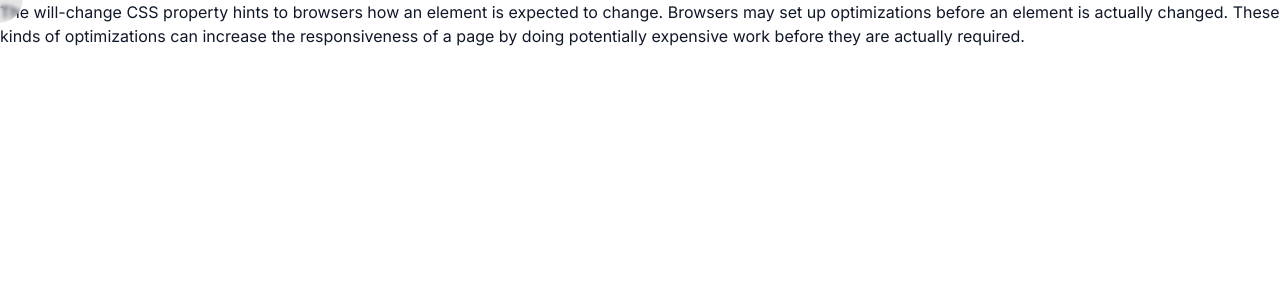
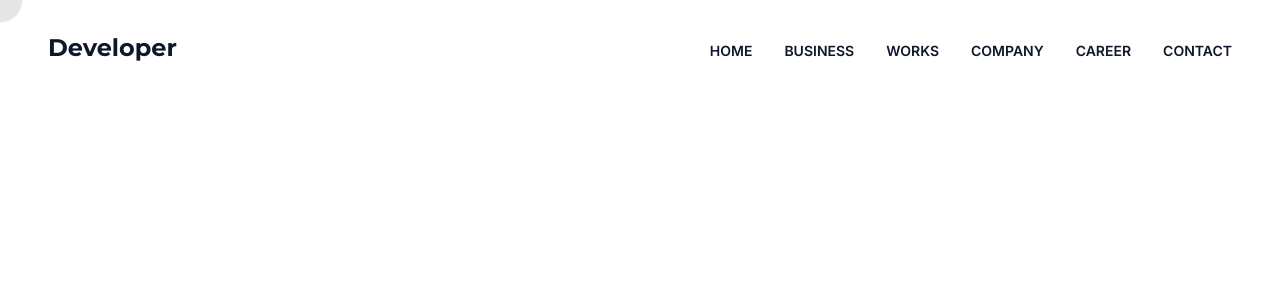
Before and after one commit to buiquockhai/built-in-components, a Next.js app: page / in a window 1280 px wide. Shown: the top 300 px of the page. Built offline with nearby package versions, Linux system fonts and the light colour scheme; no server answers.

Commit message:
feat: update header

```diff
--- /dev/null
+++ b/src/components/header/index.tsx
@@ -0,0 +1,31 @@
+import Link from 'next/link'
+
+export function Header() {
+  return (
+    <header className='px-12 py-6'>
+      <nav className='flex mt-2 items-baseline justify-between'>
+        <div className='font-bold font-mono text-2xl'>Developer</div>
+        <ul className='flex list-none text-sm font-semibold gap-8'>
+          <li className='hover:text-gray-500 transition-all duration-300'>
+            <Link href='/'>HOME</Link>
+          </li>
+          <li className='hover:text-gray-500 transition-all duration-300'>
+            <Link href='/'>BUSINESS</Link>
+          </li>
+          <li className='hover:text-gray-500 transition-all duration-300'>
+            <Link href='/'>WORKS</Link>
+          </li>
+          <li className='hover:text-gray-500 transition-all duration-300'>
+            <Link href='/'>COMPANY</Link>
+          </li>
+          <li className='hover:text-gray-500 transition-all duration-300'>
+            <Link href='/'>CAREER</Link>
+          </li>
+          <li className='hover:text-gray-500 transition-all duration-300'>
+            <Link href='/'>CONTACT</Link>
+          </li>
+        </ul>
+      </nav>
+    </header>
+  )
+}
--- a/src/layouts/cursor.tsx
+++ b/src/layouts/cursor.tsx
@@ -18,12 +18,30 @@ export function Cursor() {
       positionRef.current.mouseY = event.y
     }
 
+    const mouseOver = () => {
+      cursor.current?.firstElementChild?.classList.add('cursor-inner-active')
+    }
+
+    const mouseOut = () => {
+      cursor.current?.firstElementChild?.classList.remove('cursor-inner-active')
+    }
+
+    const links = document.querySelectorAll('a')
+
     if (cursor.current && typeof window !== 'undefined') {
       document.addEventListener('mousemove', mouseMove)
+      Array.from(links).forEach((element) => {
+        element.addEventListener('mouseover', mouseOver)
+        element.addEventListener('mouseout', mouseOut)
+      })
     }
 
     return () => {
       document.removeEventListener('mousemove', mouseMove)
+      Array.from(links).forEach((element) => {
+        element.removeEventListener('mouseover', mouseOver)
+        element.removeEventListener('mouseout', mouseOut)
+      })
     }
   }, [cursor])
 
--- /dev/null
+++ b/src/layouts/main.tsx
@@ -0,0 +1,13 @@
+import { Header } from '@component/header'
+// import { Opening } from '@component/opening'
+import { ComponentPropsWithRef } from 'react'
+
+export function Layout({ children, ...more }: ComponentPropsWithRef<'div'>) {
+  return (
+    <div className='relative' {...more}>
+      {/* <Opening /> */}
+      <Header />
+      {children}
+    </div>
+  )
+}
--- a/src/pages/index.tsx
+++ b/src/pages/index.tsx
@@ -1,17 +1,16 @@
-import { Opening } from '@component/opening'
+import { Layout } from '@layout/main'
 import { MetaProps } from '@layout/meta'
 
 export default function IndexPage() {
   return (
     <div className='relative'>
-      <Opening />
-      <div>
+      {/* <div>
         The will-change CSS property hints to browsers how an element is
         expected to change. Browsers may set up optimizations before an element
         is actually changed. These kinds of optimizations can increase the
         responsiveness of a page by doing potentially expensive work before they
         are actually required.
-      </div>
+      </div> */}
     </div>
   )
 }
@@ -20,3 +19,5 @@ IndexPage.meta = {
   title: 'Developer portfolio',
   description: 'Checkout our cool page',
 } as MetaProps
+
+IndexPage.layout = Layout
--- a/src/styles/global.css
+++ b/src/styles/global.css
@@ -36,11 +36,11 @@ body {
   pointer-events: none;
   backdrop-filter: blur(2px);
   background-color: rgba(0, 0, 0, 0.1);
+  transition: transform 200ms ease-in;
 }
 
 .cursor-inner-active {
-  width: 50%;
-  height: 50%;
+  transform: translate3d(-50%, -50%, 0) scale(0.5);
   backdrop-filter: blur(0px);
   background-color: rgba(0, 0, 0, 0.4);
 }
```
